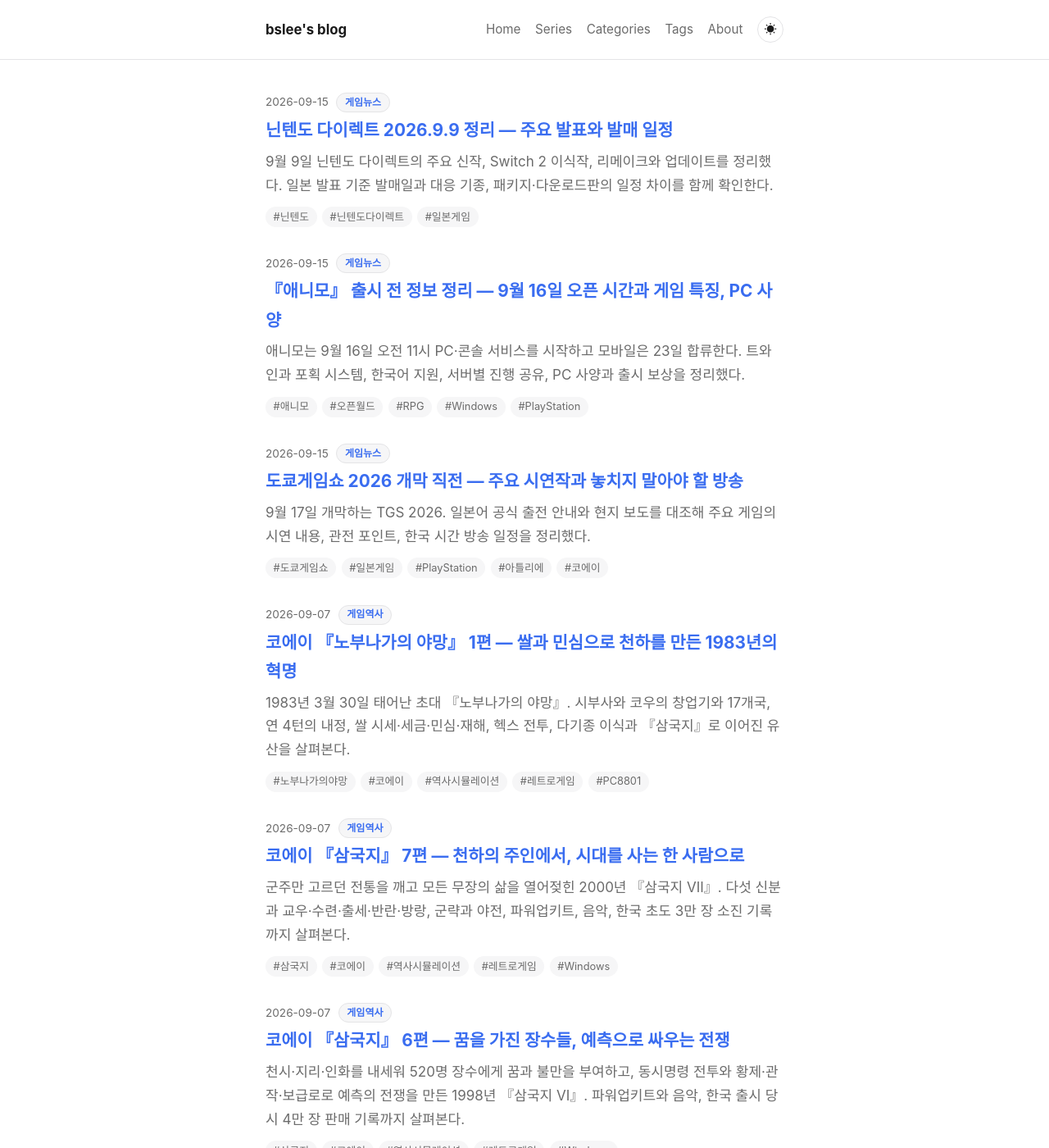
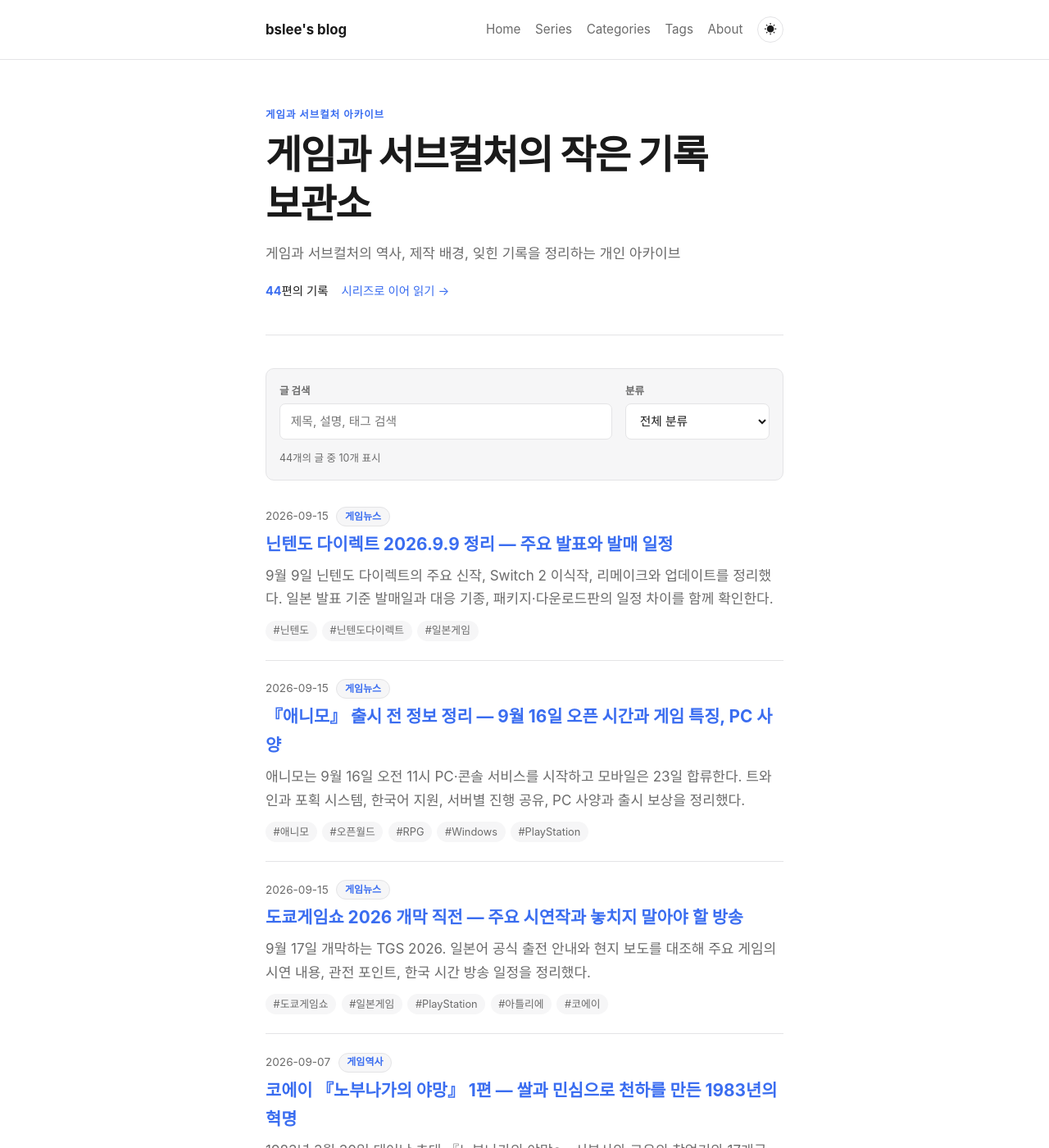
Before and after one commit to bslee-dev/bslee-dev.github.io, a Jekyll site: the page built from index.html, in a window 1280 px wide and 1400 px high. Shown: the whole window at 82% size. Built offline with Jekyll 4.4.1, drawn with Linux system fonts in a browser that asks for light colours; some of the changed text lies outside the part shown.

Commit message:
Improve blog discovery and reading experience

```diff
--- a/_layouts/default.html
+++ b/_layouts/default.html
@@ -3,7 +3,7 @@
 <head>
   {% include head.html %}
 </head>
-<body>
+<body{% if page.body_class %} class="{{ page.body_class }}"{% endif %}>
   {% include header.html %}
   <main class="wrap">
     {{ content }}
--- a/assets/css/style.scss
+++ b/assets/css/style.scss
@@ -55,6 +55,10 @@
 .site-header {
   border-bottom: 1px solid var(--border);
   padding: 1.25rem 0;
+  position: sticky;
+  top: 0;
+  z-index: 10;
+  background: var(--bg);
 }
 .site-header .wrap {
   display: flex;
@@ -110,10 +114,108 @@
 /* Main */
 main.wrap { padding-top: 2.5rem; padding-bottom: 4rem; min-height: 60vh; }
 
+/* Home */
+.home-hero {
+  margin-bottom: 2.5rem;
+  padding: 1rem 0 2.5rem;
+  border-bottom: 1px solid var(--border);
+}
+.home-eyebrow {
+  margin: 0 0 0.55rem;
+  color: var(--accent);
+  font-size: 0.78rem;
+  font-weight: 700;
+  letter-spacing: 0.08em;
+}
+.home-hero h1 {
+  margin: 0;
+  max-width: 12em;
+  font-size: clamp(2rem, 5vw, 3rem);
+  line-height: 1.25;
+  letter-spacing: -0.035em;
+}
+.home-description {
+  max-width: 40rem;
+  margin: 1rem 0 1.2rem;
+  color: var(--text-muted);
+}
+.home-overview {
+  display: flex;
+  align-items: center;
+  gap: 1rem;
+  flex-wrap: wrap;
+  font-size: 0.9rem;
+}
+.home-overview strong { color: var(--accent); }
+
+.post-discovery {
+  display: grid;
+  grid-template-columns: minmax(0, 1fr) 11rem;
+  gap: 0.75rem 1rem;
+  margin-bottom: 2rem;
+  padding: 1rem;
+  background: var(--bg-alt);
+  border: 1px solid var(--border);
+  border-radius: 10px;
+}
+.post-discovery[hidden] { display: none; }
+.search-field,
+.category-field { display: flex; flex-direction: column; gap: 0.35rem; }
+.post-discovery label {
+  color: var(--text-muted);
+  font-size: 0.78rem;
+  font-weight: 600;
+}
+.post-discovery input,
+.post-discovery select {
+  width: 100%;
+  height: 2.7rem;
+  border: 1px solid var(--border);
+  border-radius: 7px;
+  padding: 0 0.8rem;
+  background: var(--bg);
+  color: var(--text);
+  font: inherit;
+  font-size: 0.92rem;
+}
+.post-discovery input:focus,
+.post-discovery select:focus {
+  outline: 2px solid var(--accent);
+  outline-offset: 2px;
+}
+.post-result-status {
+  grid-column: 1 / -1;
+  margin: 0;
+  color: var(--text-muted);
+  font-size: 0.78rem;
+}
+
 /* Post list */
-.post-list { display: flex; flex-direction: column; gap: 2rem; }
+.post-list { display: flex; flex-direction: column; }
+.post-item {
+  padding: 1.4rem 0;
+  border-bottom: 1px solid var(--border);
+}
+.post-item:first-child { padding-top: 0; }
+.post-item[hidden] { display: none; }
 .post-item h2 { margin: 0.25rem 0 0.4rem; font-size: 1.3rem; }
 .post-item p { margin: 0 0 0.5rem; color: var(--text-muted); }
+.post-empty { color: var(--text-muted); text-align: center; padding: 3rem 0; }
+.load-more {
+  display: block;
+  min-width: 10rem;
+  margin: 2rem auto 0;
+  border: 1px solid var(--border);
+  border-radius: 999px;
+  padding: 0.7rem 1.3rem;
+  background: var(--bg);
+  color: var(--text);
+  font: inherit;
+  font-size: 0.9rem;
+  cursor: pointer;
+}
+.load-more:hover { border-color: var(--accent); color: var(--accent); }
+.load-more[hidden] { display: none; }
 
 /* Category + tag meta, shared by post list items and the post header */
 .post-meta {
@@ -294,7 +396,7 @@
 .post-toc a:hover { color: var(--accent); }
 
 /* 목차 링크로 이동할 때 제목이 화면 위에 붙지 않도록 */
-.post-content :target { scroll-margin-top: 1.5rem; }
+.post-content :target { scroll-margin-top: 6rem; }
 .post-content pre {
   background: var(--code-bg);
   padding: 1rem;
@@ -333,6 +435,47 @@
   font-size: 0.9rem;
 }
 
+/* Long-form reading aids */
+.reading-progress {
+  position: fixed;
+  inset: 0 0 auto;
+  z-index: 20;
+  height: 3px;
+  pointer-events: none;
+}
+.reading-progress span {
+  display: block;
+  width: 0;
+  height: 100%;
+  background: var(--accent);
+  transition: width 0.08s linear;
+}
+.back-to-top {
+  position: fixed;
+  right: max(1rem, calc((100vw - var(--max-width)) / 2 - 4rem));
+  bottom: 1.25rem;
+  z-index: 8;
+  width: 2.6rem;
+  height: 2.6rem;
+  border: 1px solid var(--border);
+  border-radius: 999px;
+  background: var(--bg);
+  color: var(--text);
+  font: inherit;
+  font-size: 1.1rem;
+  cursor: pointer;
+  opacity: 0;
+  transform: translateY(0.5rem);
+  pointer-events: none;
+  transition: opacity 0.15s ease, transform 0.15s ease, border-color 0.15s ease;
+}
+.back-to-top.is-visible {
+  opacity: 1;
+  transform: translateY(0);
+  pointer-events: auto;
+}
+.back-to-top:hover { border-color: var(--accent); color: var(--accent); }
+
 /* Page */
 .page h1 { margin-bottom: 1.5rem; }
 
@@ -355,7 +498,12 @@
 }
 
 @media (max-width: 600px) {
+  .home-hero { padding-top: 0.25rem; }
+  .home-hero h1 { font-size: 2rem; }
+  .post-discovery { grid-template-columns: 1fr; }
+  .post-result-status { grid-column: auto; }
   .post-content h2 { font-size: 1.2rem; margin-top: 2.4rem; }
+  .post-content :target { scroll-margin-top: 8rem; }
   .post-content h3 { font-size: 1.05rem; }
   .post-content table { font-size: 0.86rem; }
   .post-content th,
@@ -367,6 +515,7 @@
     padding-left: 1.25rem;
     padding-right: 1.25rem;
   }
+  .back-to-top { right: 1rem; }
 }
 
 /* 화면에는 보이지 않지만 스크린 리더와 문서 구조에는 남는 제목 */
--- /dev/null
+++ b/assets/js/home-discovery.js
@@ -0,0 +1,56 @@
+(function () {
+  var discovery = document.querySelector('.post-discovery');
+  var search = document.getElementById('post-search');
+  var category = document.getElementById('category-filter');
+  var status = document.getElementById('post-result-status');
+  var empty = document.getElementById('post-empty');
+  var more = document.getElementById('load-more');
+  var posts = Array.prototype.slice.call(document.querySelectorAll('.post-item'));
+  if (!discovery || !search || !category || !status || !empty || !more || !posts.length) return;
+
+  var PAGE_SIZE = 10;
+  var visibleLimit = PAGE_SIZE;
+
+  function normalize(value) {
+    return value.toLocaleLowerCase('ko-KR').replace(/\s+/g, ' ').trim();
+  }
+
+  function matchedPosts() {
+    var query = normalize(search.value);
+    var selectedCategory = category.value;
+
+    return posts.filter(function (post) {
+      var haystack = normalize([
+        post.dataset.title,
+        post.dataset.description,
+        post.dataset.tags
+      ].join(' '));
+      var matchesQuery = !query || haystack.indexOf(query) !== -1;
+      var matchesCategory = !selectedCategory || post.dataset.category === selectedCategory;
+      return matchesQuery && matchesCategory;
+    });
+  }
+
+  function render(resetLimit) {
+    if (resetLimit) visibleLimit = PAGE_SIZE;
+    var matches = matchedPosts();
+    var visibleMatches = matches.slice(0, visibleLimit);
+
+    posts.forEach(function (post) { post.hidden = true; });
+    visibleMatches.forEach(function (post) { post.hidden = false; });
+
+    empty.hidden = matches.length !== 0;
+    more.hidden = visibleMatches.length >= matches.length;
+    status.textContent = matches.length + '개의 글 중 ' + visibleMatches.length + '개 표시';
+  }
+
+  search.addEventListener('input', function () { render(true); });
+  category.addEventListener('change', function () { render(true); });
+  more.addEventListener('click', function () {
+    visibleLimit += PAGE_SIZE;
+    render(false);
+  });
+
+  discovery.hidden = false;
+  render(true);
+})();
--- a/index.html
+++ b/index.html
@@ -1,10 +1,43 @@
 ---
 layout: default
+body_class: home
 ---
-<h1 class="sr-only">{{ site.title }}</h1>
+{% assign post_count = site.posts | size %}
+<section class="home-hero" aria-labelledby="home-title">
+  <p class="home-eyebrow">게임과 서브컬처 아카이브</p>
+  <h1 id="home-title">게임과 서브컬처의 작은 기록 보관소</h1>
+  <p class="home-description">{{ site.description }}</p>
+  <div class="home-overview">
+    <span><strong>{{ post_count }}</strong>편의 기록</span>
+    <a href="{{ '/series/' | relative_url }}">시리즈로 이어 읽기 &rarr;</a>
+  </div>
+</section>
+
+<section class="post-discovery" aria-label="글 찾기" hidden>
+  <div class="search-field">
+    <label for="post-search">글 검색</label>
+    <input id="post-search" type="search" placeholder="제목, 설명, 태그 검색" autocomplete="off">
+  </div>
+  <div class="category-field">
+    <label for="category-filter">분류</label>
+    <select id="category-filter">
+      <option value="">전체 분류</option>
+      {% for category in site.category_list %}
+      <option value="{{ category | escape }}">{{ category }}</option>
+      {% endfor %}
+    </select>
+  </div>
+  <p id="post-result-status" class="post-result-status" aria-live="polite"></p>
+</section>
+
 <div class="post-list">
   {% for post in site.posts %}
-  <article class="post-item">
+  {% assign blurb = post.description | default: post.excerpt | strip_html %}
+  <article class="post-item"
+           data-title="{{ post.title | escape }}"
+           data-description="{{ blurb | escape }}"
+           data-category="{{ post.categories.first | escape }}"
+           data-tags="{{ post.tags | join: ' ' | escape }}">
     <div class="post-meta">
       <time datetime="{{ post.date | date_to_xmlschema }}">{{ post.date | date: "%Y-%m-%d" }}</time>
       {% if post.categories.size > 0 %}
@@ -12,8 +45,7 @@
       {% endif %}
     </div>
     <h2><a href="{{ post.url | relative_url }}">{{ post.title }}</a></h2>
-    {% assign blurb = post.description | default: post.excerpt %}
-    {% if blurb %}<p>{{ blurb | strip_html | truncatewords: 40 }}</p>{% endif %}
+    {% if blurb %}<p>{{ blurb | truncatewords: 40 }}</p>{% endif %}
     {% if post.tags.size > 0 %}
     <div class="post-tags">
       {% for tag in post.tags %}<a class="tag" href="{{ '/tags/' | relative_url }}#{{ tag | slugify: 'raw' }}">#{{ tag }}</a>{% endfor %}
@@ -24,3 +56,6 @@
   <p>아직 작성된 글이 없습니다.</p>
   {% endfor %}
 </div>
+<p id="post-empty" class="post-empty" hidden>조건에 맞는 글이 없습니다.</p>
+<button id="load-more" class="load-more" type="button" hidden>글 더 보기</button>
+<script src="{{ '/assets/js/home-discovery.js' | relative_url }}" defer></script>
```
Also changed, not shown: assets/js/post-enhance.js (+43 -4 lines).
